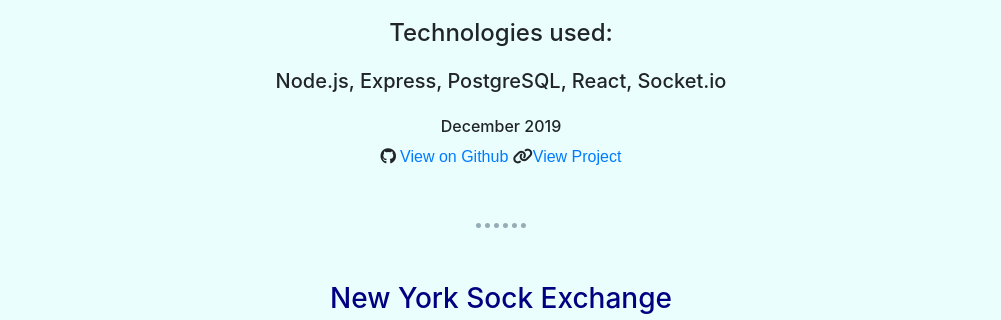
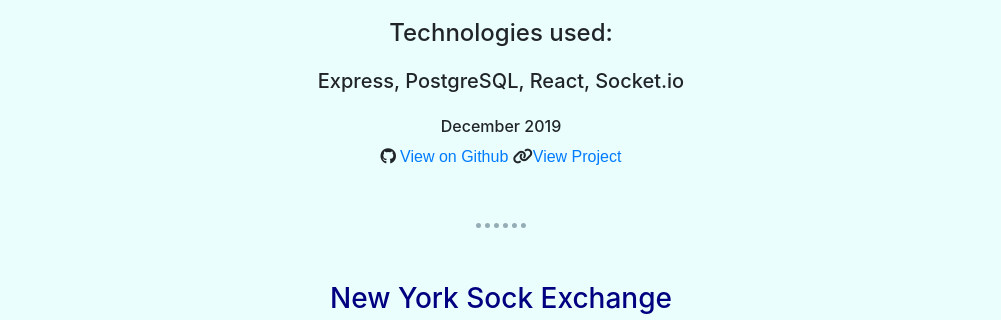
Before and after one commit to p-kong/website, a plain HTML site: page index.html in a window 1280 px wide. Shown: the part 2519-2839 px from the top of the page, without its empty margins (139-1140 px from the left). Drawn offline with nearby package versions, Linux system fonts and the light colour scheme.

Commit message:
updated text

```diff
--- a/index.html
+++ b/index.html
@@ -190,7 +190,7 @@
         </div>
 
         <h4>Technologies used:</h4>
-        <h5>Node.js, Express, PostgreSQL, React, Socket.io</h5>
+        <h5>Express, PostgreSQL, React, Socket.io</h5>
         <h6>December 2019</h6>
         <i class="fab fa-github">
           <a
```
